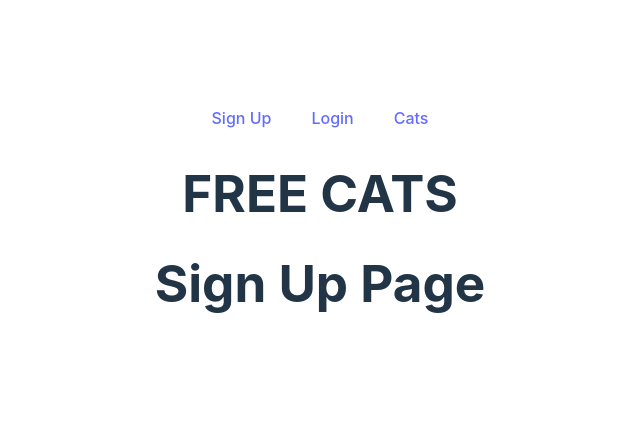
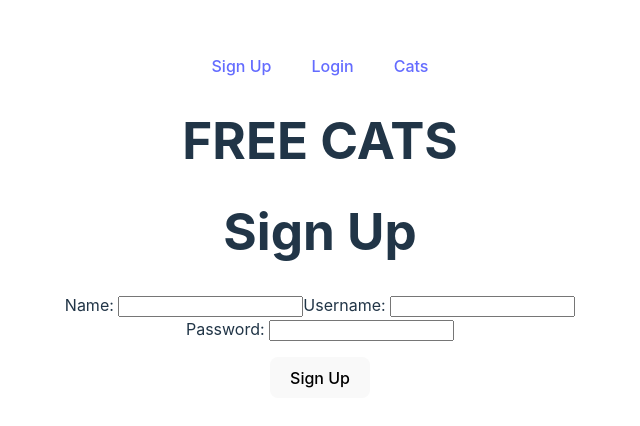
Before and after one commit to CapstoneStoreProject/CapstoneProject, a React (Vite) app: page /SignUpPage in a window 1280 px wide. Shown: the part 174-600 px from the top of the page, without its empty margins (320-960 px from the left). Built offline with nearby package versions, Linux system fonts and the light colour scheme.

Commit message:
can't get signup tp work

```diff
--- a/src/components/navbar.jsx
+++ b/src/components/navbar.jsx
@@ -11,7 +11,7 @@ export default function NavBar({ token, setToken }) {
     if (!token) {
         return (
             <div id='navbar' >
-                <Link to="/">Sign Up</Link>
+                <Link to="/SignUpPage">Sign Up</Link>
                 <Link to="/LoginPage">Login</Link>
                 <Link to="/Cats">Cats</Link>
             </div>
--- a/src/pages/SignUpPage.jsx
+++ b/src/pages/SignUpPage.jsx
@@ -1,5 +1,88 @@
-export default function SignUpPage() {
+import { useState } from 'react'
+import { useNavigate } from 'react-router-dom'
+
+const API_URL = 'http://localhost:4500/api'
+
+export default function SignUpPage({setToken}) {
+    const [name, setName] = useState('')
+    const [username, setUsername] = useState('')
+    const [password, setPassword] = useState('')
+    const [errorMessage, setErrorMessage] = useState('')
+
+    const navigate = useNavigate()
+    async function submitForm(e) {
+        e.preventDefault()
+        if (password.length < 8) {
+            setErrorMessage("Password is too short");
+        } else {
+            const signUp = async () => {
+                try {
+                    const response = await fetch(`${API_URL}/users/register`,
+                    {
+                        method: "POST",
+                        headers: {
+                            "Content-Type": "application/json"
+                        },
+                        body: JSON.stringify({
+                            user: {
+                                name,
+                                username,
+                                password
+                            }
+                        })
+                    })
+                    const result = await response.json();
+                    const { token } = result
+                    console.log(result)
+                    localStorage.setItem('token', token);
+                    setToken(token)
+                    navigate('/Cats')
+                } catch (err) {
+                    console.error(err)
+                }
+            }
+            signUp();
+        }
+    }
     return (
-        <h1>Sign Up Page</h1>
+        <div>
+
+        <h1>Sign Up</h1>
+        <form onSubmit={submitForm}>
+            <label htmlFor="name">Name: </label>
+            <input
+                value={name}
+                type="name"
+                id="name"
+                onChange={(e) => {
+                    setErrorMessage('');
+                    setName(e.target.value)
+                }}
+            />
+            <label htmlFor="username">Username: </label>
+            <input
+                value={username}
+                type="username"
+                id="username"
+                onChange={(e) => {
+                    setErrorMessage('');
+                    setUsername(e.target.value)
+                }}
+            />
+            <br></br>
+            <label htmlFor="password">Password: </label>
+            <input
+                value={password}
+                type="password"
+                id="password"
+                onChange={(e) => {
+                    setErrorMessage('');
+                    setPassword(e.target.value)
+                }}
+            />
+            <p>{errorMessage}</p>
+            <button type="submit">Sign Up</button>
+        </form>
+        </div>
     )
 }
```
